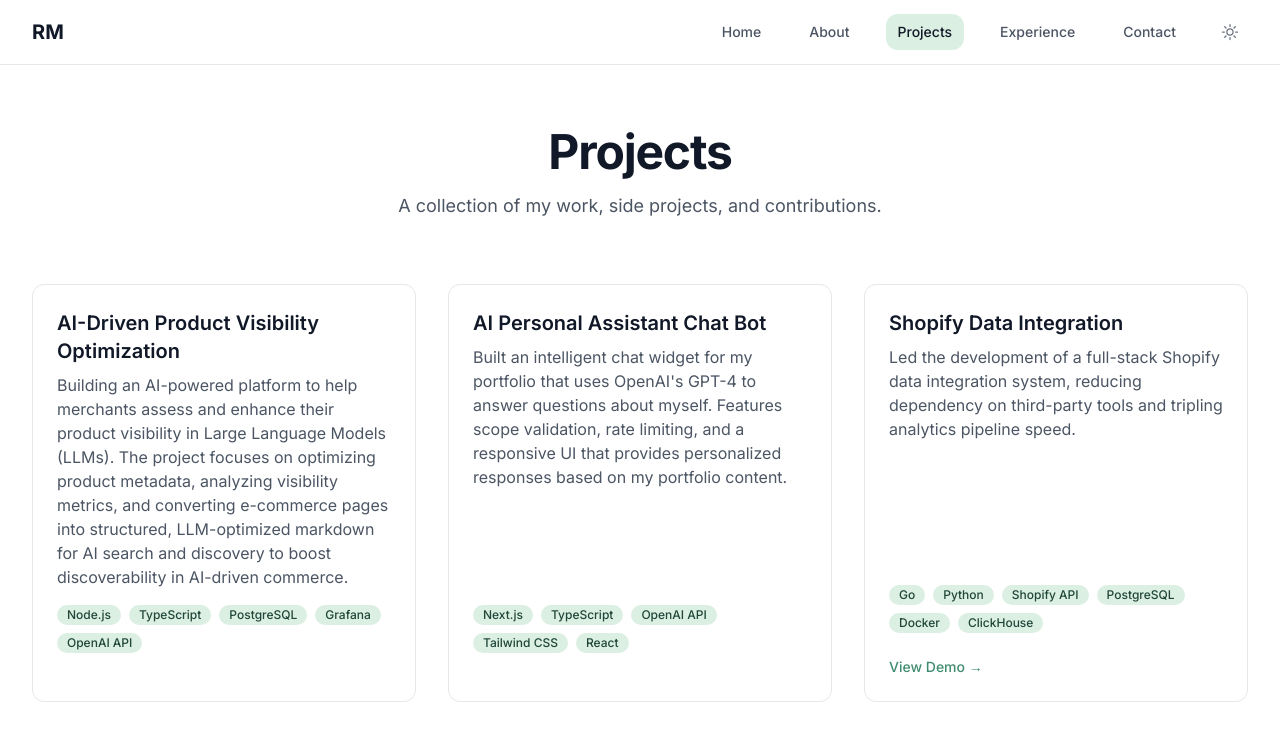
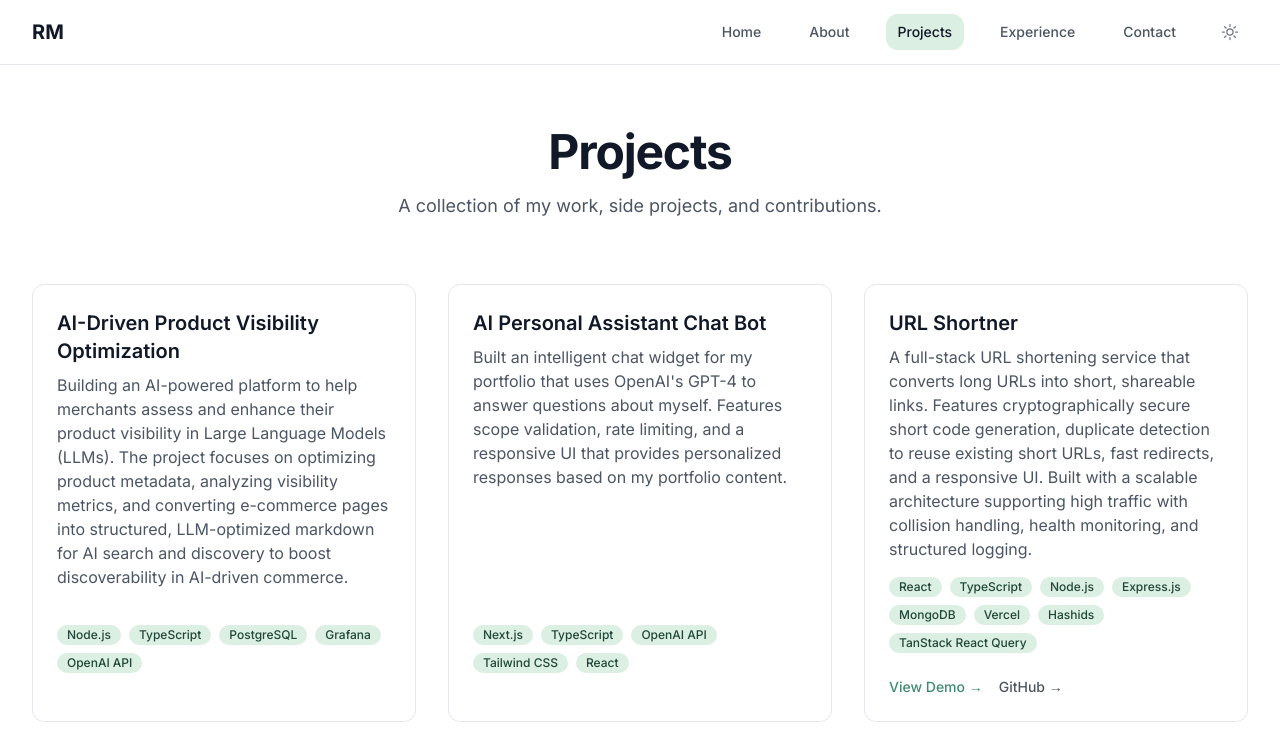
Before and after one commit to rodrigo-r-martins/my-portfolio, a Next.js app: page /projects in a window 1280 px wide. Shown: the top 734 px of the page. Built offline with nearby package versions, Linux system fonts and the light colour scheme.

Commit message:
including new project

```diff
--- a/src/components/ChatWidget.tsx
+++ b/src/components/ChatWidget.tsx
@@ -117,6 +117,7 @@ export default function ChatWidget() {
     <div className="fixed bottom-4 right-4 z-50">
       {!isOpen ? (
         <button
+          id="open-chat-widget"
           onClick={() => setIsOpen(true)}
           className="flex items-center gap-2 rounded-full bg-primary px-4 py-2 text-primary-foreground shadow-lg hover:bg-silver-tree-600 focus:outline-none focus:ring-2 focus:ring-offset-2 focus:ring-primary dark:hover:bg-silver-tree-500"
           aria-label="Open AI chat"
@@ -131,6 +132,7 @@ export default function ChatWidget() {
               Chat with Rodrigo's Personal AI
             </div>
             <button
+              id="close-chat-widget"
               onClick={() => setIsOpen(false)}
               aria-label="Close chat"
               className="rounded p-1 text-gray-500 hover:bg-gray-100 dark:text-gray-400 dark:hover:bg-gray-800"
--- a/src/content/experiences.ts
+++ b/src/content/experiences.ts
@@ -32,7 +32,7 @@ export const experiences: Experience[] = [
     ],
   },
   {
-    title: "Founding Engineer",
+    title: "Full Stack Engineer II",
     company: "Because Intelligence",
     period: "June 2024 – Present",
     achievements: [
@@ -55,7 +55,7 @@ export const experiences: Experience[] = [
     ],
   },
   {
-    title: "Software Engineer I",
+    title: "Full Stack Engineer I",
     company: "Because Intelligence",
     period: "March 2022 – June 2024",
     achievements: [
--- a/src/content/projects.ts
+++ b/src/content/projects.ts
@@ -35,6 +35,25 @@ export const projects: Project[] = [
       "Tailwind CSS",
       "React",
     ],
+  },
+  {
+    title: "URL Shortner",
+    slug: "url-shortner",
+    description: "A full-stack URL shortening service that converts long URLs into short, shareable links. Features cryptographically secure short code generation, duplicate detection to reuse existing short URLs, fast redirects, and a responsive UI. Built with a scalable architecture supporting high traffic with collision handling, health monitoring, and structured logging.",
+    summary: "Service that converts long URLs into short links",
+    isFeatured: false,
+    technologies: [
+      "React",
+      "TypeScript",
+      "Node.js",
+      "Express.js",
+      "MongoDB",
+      "Vercel",
+      "Hashids",
+      "TanStack React Query"
+    ],
+    demoUrl: "https://encurt.xyz",
+    githubUrl: "https://github.com/rodrigo-r-martins/url-shortner"
   },
   {
     title: "Shopify Data Integration",
@@ -82,7 +101,6 @@ export const projects: Project[] = [
     summary: "A PWA built with Ionic framework for photo lovers.",
     isFeatured: false,
     technologies: ["Ionic", "Angular", "TypeScript", "Firebase", "REST APIs"],
-    demoUrl: "https://inspirepic-ionic.web.app/",
     githubUrl: "https://github.com/rodrigo-r-martins/inspire-pic",
   },
   {
```
